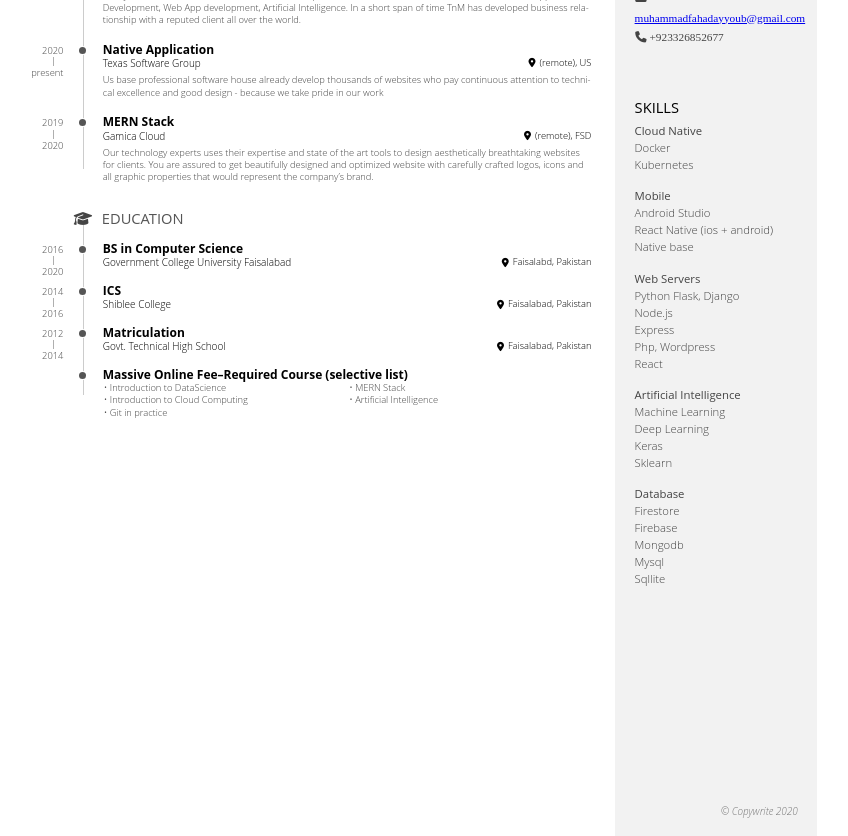
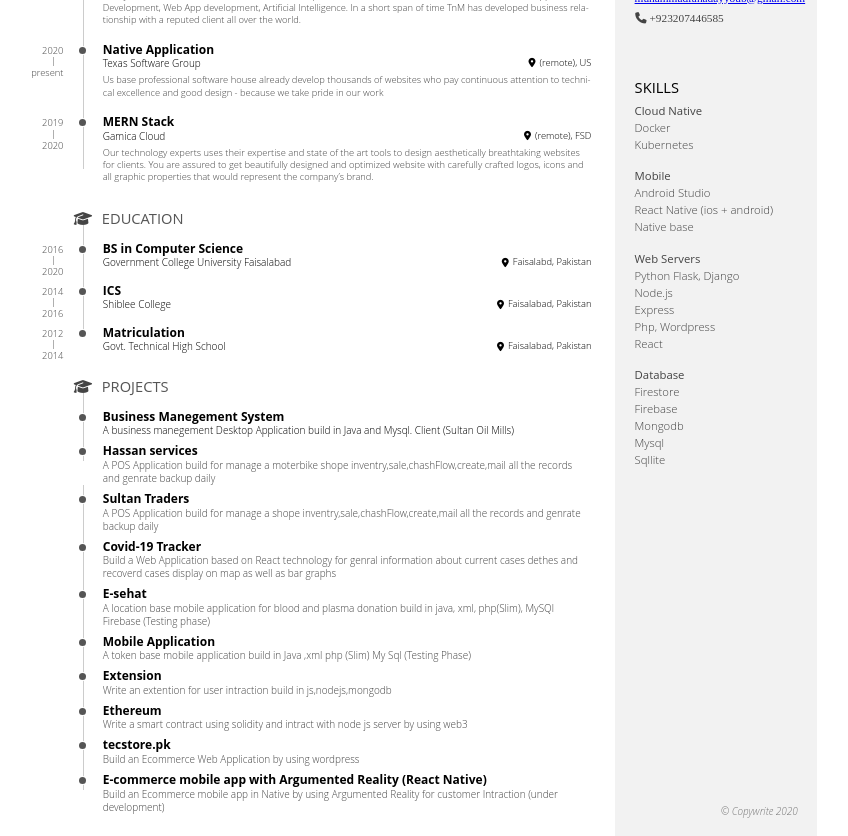
Before and after one commit to Fahadayyoub/fahadprofile, a website: page portfolio/index.html in a window 1280 px wide. Shown: the part 220-1056 px from the top of the page, without its empty margins (231-1079 px from the left). Drawn offline with nearby package versions, Linux system fonts and the light colour scheme.

Commit message:
enter projects
enter projects

```diff
--- a/portfolio/index.html
+++ b/portfolio/index.html
@@ -2,8 +2,16 @@
 <html>
   <head>
     <meta charset="utf-8" />
-    <link rel="stylesheet" type="text/css" href="dep/normalize.css/normalize.css" />
-    <link rel="stylesheet" type="text/css" href="dep/Font-Awesome/css/font-awesome.css" />
+    <link
+      rel="stylesheet"
+      type="text/css"
+      href="dep/normalize.css/normalize.css"
+    />
+    <link
+      rel="stylesheet"
+      type="text/css"
+      href="dep/Font-Awesome/css/font-awesome.css"
+    />
     <link rel="stylesheet" type="text/css" href="style.css" />
     <title>Muhammad Fahad</title>
     <link rel="icon" type="image/png" href="titlebar.png" />
@@ -11,30 +19,24 @@
   <body lang="en">
     <section id="main">
       <header id="title">
-        <div  style="float:left">
-          <img src="./profile.png" style="width:100px; height: 100px; border-radius: 50%;" alt="naveed">
+        <div style="float: left">
+          <img
+            src="./profile.png"
+            style="width: 100px; height: 100px; border-radius: 50%"
+            alt="naveed"
+          />
         </div>
 
-        <div style="
-        position: relative;
-        top: 20px;
-        left: 20px;">
-          <h1 >Muhammad Fahad</h1>
+        <div style="position: relative; top: 20px; left: 20px">
+          <h1>Muhammad Fahad</h1>
           <span class="subtitle">Mern Stack &amp; Android Application</span>
         </div>
-
-
       </header>
-      <section class="main-block" style="clear:left">
-        <h2>
-          <i class="fa fa-suitcase"></i> Experiences
-        </h2>
+      <section class="main-block" style="clear: left">
+        <h2><i class="fa fa-suitcase"></i> Experiences</h2>
         <section class="blocks">
-          <div class="date">
-            <span>2020</span><span>present</span>
-          </div>
-          <div class="decorator">
-          </div>
+          <div class="date"><span>2020</span><span>present</span></div>
+          <div class="decorator"></div>
           <div class="details">
             <header>
               <h3>Android Application Developer</h3>
@@ -43,17 +45,20 @@
             </header>
             <div>
               <p>
-            TnM is a professional Website & Mobile app development company based in UK that endeavor on highly proficient, timely delivered and cost effective software development services. Some of our services include Mobile App Development, Web App development, Artificial Intelligence. In a short span of time TnM has developed business relationship with a reputed client all over the world.
+                TnM is a professional Website & Mobile app development company
+                based in UK that endeavor on highly proficient, timely delivered
+                and cost effective software development services. Some of our
+                services include Mobile App Development, Web App development,
+                Artificial Intelligence. In a short span of time TnM has
+                developed business relationship with a reputed client all over
+                the world.
               </p>
             </div>
           </div>
         </section>
         <section class="blocks">
-          <div class="date">
-            <span>2020</span><span>present</span>
-          </div>
-          <div class="decorator">
-          </div>
+          <div class="date"><span>2020</span><span>present</span></div>
+          <div class="decorator"></div>
           <div class="details">
             <header>
               <h3>Native Application</h3>
@@ -62,17 +67,16 @@
             </header>
             <div>
               <p>
-          Us base professional software house already develop thousands of websites who pay continuous attention to technical excellence and good design - because we take pride in our work
+                Us base professional software house already develop thousands of
+                websites who pay continuous attention to technical excellence
+                and good design - because we take pride in our work
               </p>
             </div>
           </div>
         </section>
         <section class="blocks">
-          <div class="date">
-            <span>2019</span><span>2020</span>
-          </div>
-          <div class="decorator">
-          </div>
+          <div class="date"><span>2019</span><span>2020</span></div>
+          <div class="decorator"></div>
           <div class="details">
             <header>
               <h3>MERN Stack</h3>
@@ -81,40 +85,36 @@
             </header>
             <div>
               <p>
-          Our technology experts uses their expertise and state of the art tools to design aesthetically breathtaking websites for clients. You are assured to get beautifully designed and optimized website with carefully crafted logos, icons and all graphic properties that would represent the company’s brand.
+                Our technology experts uses their expertise and state of the art
+                tools to design aesthetically breathtaking websites for clients.
+                You are assured to get beautifully designed and optimized
+                website with carefully crafted logos, icons and all graphic
+                properties that would represent the company’s brand.
               </p>
             </div>
           </div>
         </section>
-
       </section>
 
       <section class="main-block concise">
-        <h2>
-          <i class="fa fa-graduation-cap"></i> Education
-        </h2>
+        <h2><i class="fa fa-graduation-cap"></i> Education</h2>
 
         <section class="blocks">
-          <div class="date">
-            <span>2016</span><span>2020</span>
-          </div>
-          <div class="decorator">
-          </div>
+          <div class="date"><span>2016</span><span>2020</span></div>
+          <div class="decorator"></div>
           <div class="details">
             <header>
               <h3>BS in Computer Science</h3>
-              <span class="place">Government College University Faisalabad</span>
+              <span class="place"
+                >Government College University Faisalabad</span
+              >
               <span class="location">Faisalabd, Pakistan</span>
             </header>
-
           </div>
         </section>
         <section class="blocks">
-          <div class="date">
-            <span>2014</span><span>2016</span>
-          </div>
-          <div class="decorator">
-          </div>
+          <div class="date"><span>2014</span><span>2016</span></div>
+          <div class="decorator"></div>
           <div class="details">
             <header>
               <h3>ICS</h3>
@@ -125,11 +125,8 @@
         </section>
 
         <section class="blocks">
-          <div class="date">
-            <span>2012</span><span>2014</span>
-          </div>
-          <div class="decorator">
-          </div>
+          <div class="date"><span>2012</span><span>2014</span></div>
+          <div class="decorator"></div>
           <div class="details">
             <header>
               <h3>Matriculation</h3>
@@ -139,46 +136,185 @@
           </div>
         </section>
 
+
+      </section>
+      <section class="main-block concise">
+        <h2><i class="fa fa-graduation-cap"></i> Projects</h2>
         <section class="blocks">
-          <div class="date">
-          </div>
-          <div class="decorator">
-          </div>
+          <div class="date"></div>
+          <div class="decorator"></div>
           <div class="details">
             <header>
-              <h3>Massive Online Fee&ndash;Required Course (selective list)</h3>
+              <h3>Business Manegement System</h3>
+              <span class="place"
+                >A business manegement Desktop Application build in Java and
+                Mysql. Client (Sultan Oil Mills)</span
+              >
             </header>
-            <div class="concise">
-              <ul>
-                <li>Introduction to DataScience</li>
-                <li>Introduction to Cloud Computing</li>
-                <li>Git in practice</li>
-                <li>MERN Stack</li>
-                <li>Artificial Intelligence</li>
-              </ul>
+
           </div>
+        </section>
+        <section class="blocks">
+          <div class="date"></div>
+          <div class="decorator"></div>
+          <div class="details">
+
+
+              <h3>Hassan services</h3>
+              <span class="place"
+                >A POS Application build for manage a moterbike shope
+                inventry,sale,chashFlow,create,mail all the records and genrate
+                backup daily
+              </span>
+            </header>
+          </div>
+        </section>
+      </section>
+      <section class="blocks">
+        <div class="date"></div>
+        <div class="decorator"></div>
+        <div class="details">
+
+
+            <h3>Sultan Traders</h3>
+            <span class="place"
+              >A POS Application build for manage a shope
+              inventry,sale,chashFlow,create,mail all the records and genrate
+              backup daily
+            </span>
+          </header>
+
+        </div>
+      </section>
+      <section class="blocks">
+        <div class="date"></div>
+        <div class="decorator"></div>
+        <div class="details">
+
+
+            <h3>Covid-19 Tracker</h3>
+            <span class="place"
+              >Build a Web Application based on React technology for genral information about current cases dethes and recoverd cases display on map as well as bar graphs
+            </span>
+          </header>
+
+        </div>
+      </section>
+      <section class="blocks">
+        <div class="date"></div>
+        <div class="decorator"></div>
+        <div class="details">
+
+
+            <h3>E-sehat</h3>
+            <span class="place"
+              >A location base mobile application for blood and plasma donation build in java, xml, php(Slim), MySQl Firebase (Testing phase)
+            </span>
+          </header>
+
+        </div>
+      </section>
+      <section class="blocks">
+        <div class="date"></div>
+        <div class="decorator"></div>
+        <div class="details">
+
+
+            <h3>Mobile Application</h3>
+            <span class="place"
+              >A token base mobile application build in Java ,xml php (Slim) My Sql (Testing Phase)
+            </span>
+          </header>
+
+        </div>
+      </section>
+      <section class="blocks">
+        <div class="date"></div>
+        <div class="decorator"></div>
+        <div class="details">
+
+
+            <h3>Extension</h3>
+            <span class="place"
+              >Write an extention for user intraction build in js,nodejs,mongodb
+            </span>
+          </header>   </header>
+
+        </div>
+      </section>
+      <section class="blocks">
+        <div class="date"></div>
+        <div class="decorator"></div>
+        <div class="details">
+
+
+            <h3>Ethereum</h3>
+            <span class="place"
+              >Write a smart contract using solidity and intract with node js server by using web3
+            </span>
+          </header>
+
+        </div>
+      </section>
+      <section class="blocks">
+        <div class="date"></div>
+        <div class="decorator"></div>
+        <div class="details">
+
+
+            <h3>tecstore.pk</h3>
+            <span class="place"
+              >Build an Ecommerce Web Application by using wordpress
+            </span>
+          </header>
+          </header>
+
+        </div>
+      </section>
+      <section class="blocks">
+        <div class="date"></div>
+        <div class="decorator"></div>
+        <div class="details">
+
+
+            <h3>E-commerce mobile app with Argumented Reality (React Native)</h3>
+            <span class="place"
+              >Build an Ecommerce mobile app in Native by using Argumented Reality for customer Intraction
+              (under development)
+            </span>
+          </header>
+
         </div>
       </section>
     </section>
     </section>
+
     <aside id="sidebar">
       <div class="side-block" id="contact">
-        <h1>
-          Contact Info
-        </h1>
+        <h1>Contact Info</h1>
         <ul>
+          <li>
+            <i class="fa fa-linkedin"></i
+            ><a href="https://www.linkedin.com/in/muhammad-fahad-5a4913162/">
+              linkedin.com/in/muhammad-fahad
+            </a>
+          </li>
+          <li>
+            <i class="fa fa-linkedin"></i
+            ><a href="http://tnmco.uk/">fahad@tnmco.uk</a>
+          </li>
 
-          <li><i class="fa fa-linkedin"></i><a href="https://www.linkedin.com/in/muhammad-fahad-5a4913162/"> linkedin.com/in/muhammad-fahad </a></li>
-        <li><i class="fa fa-linkedin"></i><a href="http://tnmco.uk/">fahad@tnmco.uk</a></li>
-          <li><i class="fa fa-linkedin"></i><a href="mailto:fahad@tsgtech.us">fahad@tsgtech.us</a></li>
-          <li><i class="fa fa-envelope"></i><a href="mailto:muhammadfahadayyoub@gmail.com">muhammadfahadayyoub@gmail.com</a></li>
-          <li><i class="fa fa-phone"></i> +923326852677</li>
+          <li>
+            <i class="fa fa-envelope"></i
+            ><a href="mailto:muhammadfahadayyoub@gmail.com"
+              >muhammadfahadayyoub@gmail.com</a
+            >
+          </li>
+          <li><i class="fa fa-phone"></i> +923207446585</li>
         </ul>
       </div>
       <div class="side-block" id="skills">
-        <h1>
-          Skills
-        </h1>
+        <h1>Skills</h1>
         <ul>
           <li><b>Cloud Native</b></li>
           <li>Docker</li>
@@ -189,15 +325,12 @@
           <li>Aws cloud</li> -->
           <!-- <li>Digitalocean cloud</li>
           <li>Git</li> -->
-
         </ul>
         <ul>
           <li><b>Mobile</b></li>
           <li>Android Studio</li>
           <li>React Native (ios + android)</li>
           <li>Native base</li>
-
-
         </ul>
         <ul>
           <li><b>Web Servers</b></li>
@@ -206,17 +339,10 @@
           <li>Express</li>
           <li>Php, Wordpress</li>
           <!-- <li>Cloud Funtions</li> -->
-          <li> React </li>
+          <li>React</li>
         </ul>
 
-        <ul>
-          <li><b>Artificial Intelligence</b></li>
-          <li>Machine Learning</li>
-          <li>Deep Learning</li>
-          <!-- <li>Tensorflow</li> -->
-          <li>Keras</li>
-          <li>Sklearn</li>
-        </ul>
+
 
         <ul>
           <li><b>Database</b></li>
@@ -229,9 +355,7 @@
           <!-- <li>Mariadb</li> -->
         </ul>
       </div>
-      <div class="side-block" id="disclaimer">
-       &copy; Copywrite 2020
-      </div>
+      <div class="side-block" id="disclaimer">&copy; Copywrite 2020</div>
     </aside>
   </body>
 </html>
```
Lines whose indentation alone changed are shown as unchanged.
